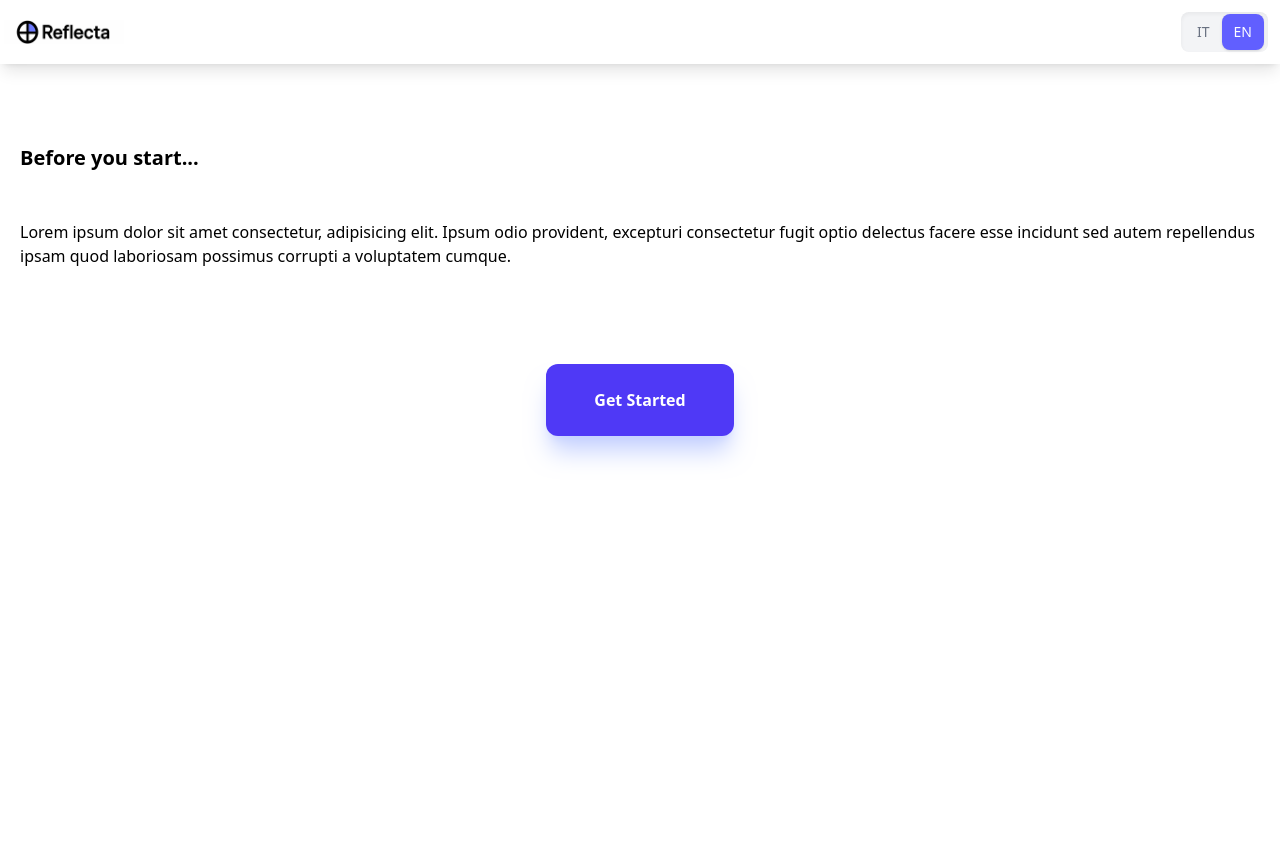
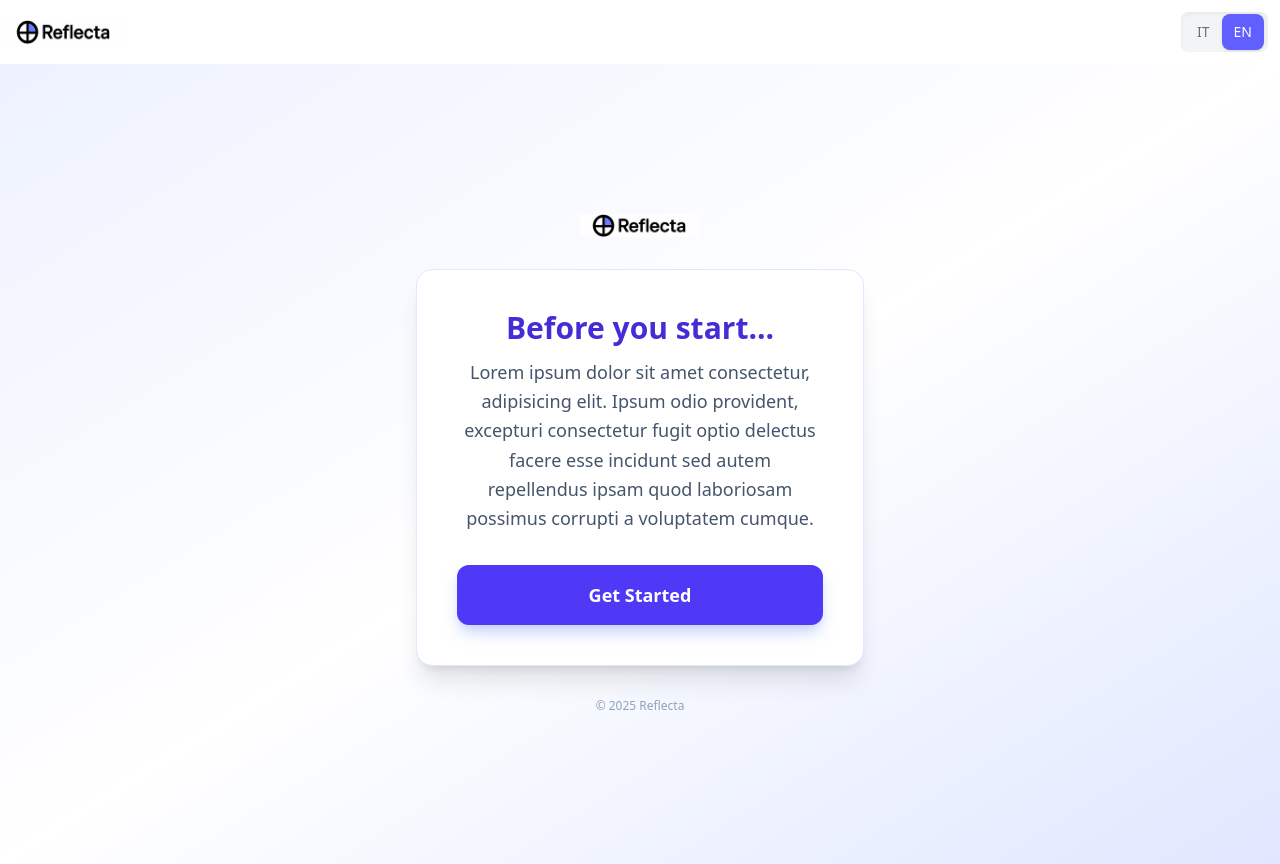
Before and after one commit to soorenaganji/reflecta, a Next.js app: page / in a window 1280 px wide. Before the commit the page ends 800 px from the top, so only its background shows below. Built offline with nearby package versions, Linux system fonts and the light colour scheme.

Commit message:
Enhance homepage layout with logo and copyright, and improve link styling in LayoutShell

```diff
--- /dev/null
+++ b/app/form/layout.js
@@ -0,0 +1,9 @@
+const FormLayout = ({children}) => {
+    return (
+        <div className="mt-16 px-3" >
+            {children}
+        </div>
+    );
+}
+
+export default FormLayout;
--- a/app/page.js
+++ b/app/page.js
@@ -2,21 +2,43 @@
 
 import Link from "next/link";
 import { useLanguage } from "@/components/LanguageProvider";
+import Image from "next/image";
+import logo from "@/public/logo.PNG"; // اگر لوگو داری همین‌جا بذار
 
 export default function Home() {
   const { t } = useLanguage();
+
   return (
-    <div className="px-2 pt-4">
-      <h2 className="text-xl font-extrabold">{t("beforeStartTitle")}</h2>
-      <p className="mt-12 mb-24">{t("beforeStartDescription")}</p>
-      <div className="flex items-center justify-center">
+    <div className="min-h-screen bg-gradient-to-br from-indigo-50 via-white to-indigo-100 flex flex-col items-center justify-center px-2 py-8">
+      {/* لوگو */}
+      <Image
+        src={logo}
+        alt="Reflecta Logo"
+        width={120}
+        height={48}
+        className="mb-8"
+        priority
+      />
+
+      {/* باکس مرکزی */}
+      <div className="w-full max-w-md bg-white rounded-2xl shadow-xl border border-indigo-100 p-6 md:p-10 flex flex-col items-center">
+        <h2 className="text-2xl md:text-3xl font-extrabold text-indigo-700 mb-3 text-center">
+          {t("beforeStartTitle")}
+        </h2>
+        <p className="text-base md:text-lg text-slate-600 mb-8 text-center leading-relaxed">
+          {t("beforeStartDescription")}
+        </p>
         <Link
           href={"/form"}
-          className="bg-indigo-600 text-white font-bold shadow-xl shadow-indigo-200 px-12 py-6 mx-auto rounded-xl transition duration-200 hover:bg-indigo-700 focus:ring-2 focus:ring-indigo-600"
+          className="bg-indigo-600 text-white font-bold shadow-lg shadow-indigo-200 px-10 py-4 rounded-xl text-lg transition duration-200 hover:bg-indigo-700 focus:ring-2 focus:ring-indigo-600 w-full text-center"
         >
           {t("getStarted")}
         </Link>
       </div>
+      {/* Copyright */}
+      <div className="mt-8 text-xs text-slate-400 text-center">
+        © {new Date().getFullYear()} Reflecta
+      </div>
     </div>
   );
 }
--- a/components/LayoutShell.jsx
+++ b/components/LayoutShell.jsx
@@ -11,7 +11,7 @@ export default function LayoutShell({ children }) {
     <>
       <Toaster />
       <div>
-        <header className="flex items-center justify-between px-1 py-4 h-16 shadow-lg mb-16">
+        <header className="flex items-center justify-between px-1 py-4 h-16 shadow-lg">
           <Link href="/">
             <Image src={logo} width={120} height={60} alt="logo" />
           </Link>
@@ -42,7 +42,7 @@ export default function LayoutShell({ children }) {
             </div>
           </div>
         </header>
-        <div className="px-3">{children}</div>
+        <div className="">{children}</div>
         <footer></footer>
       </div>
     </>
```
